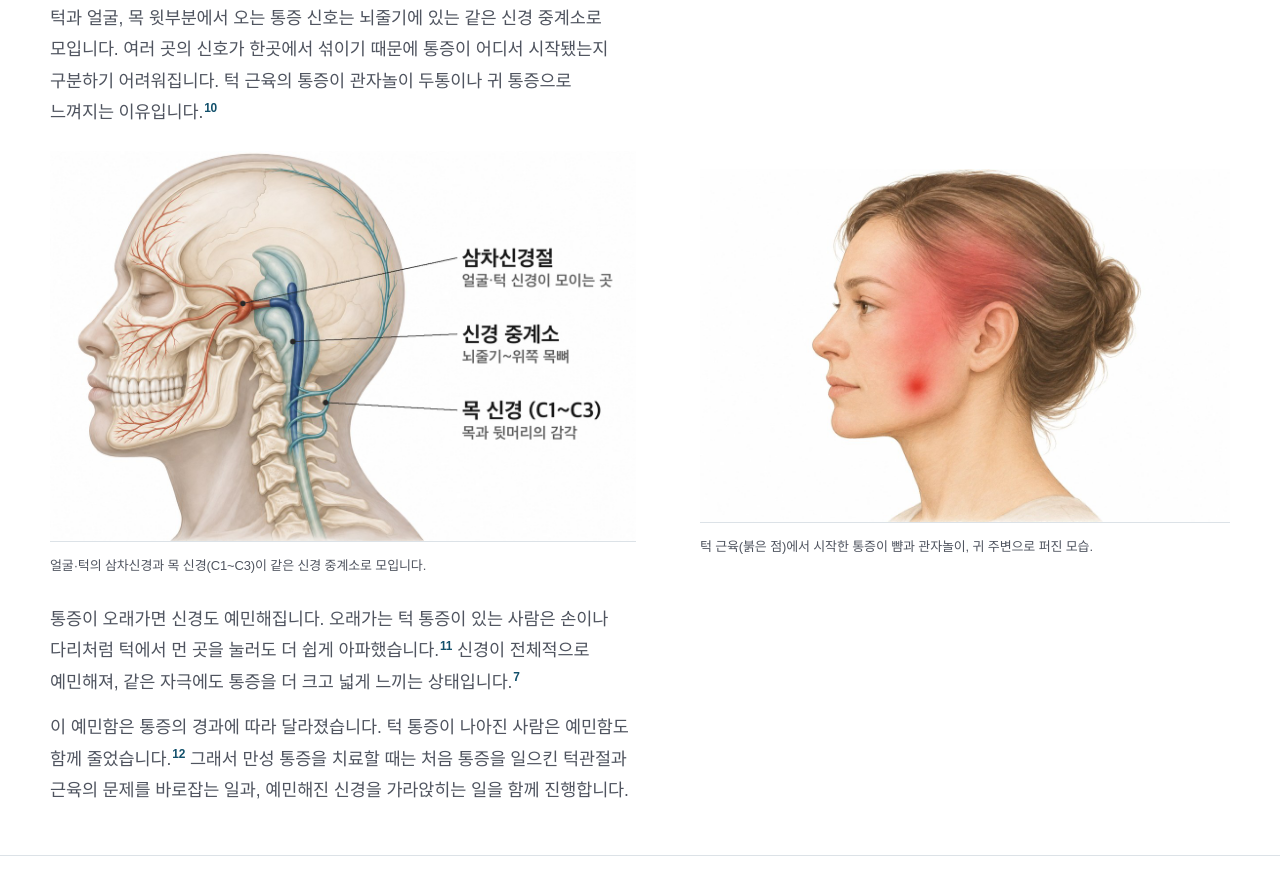
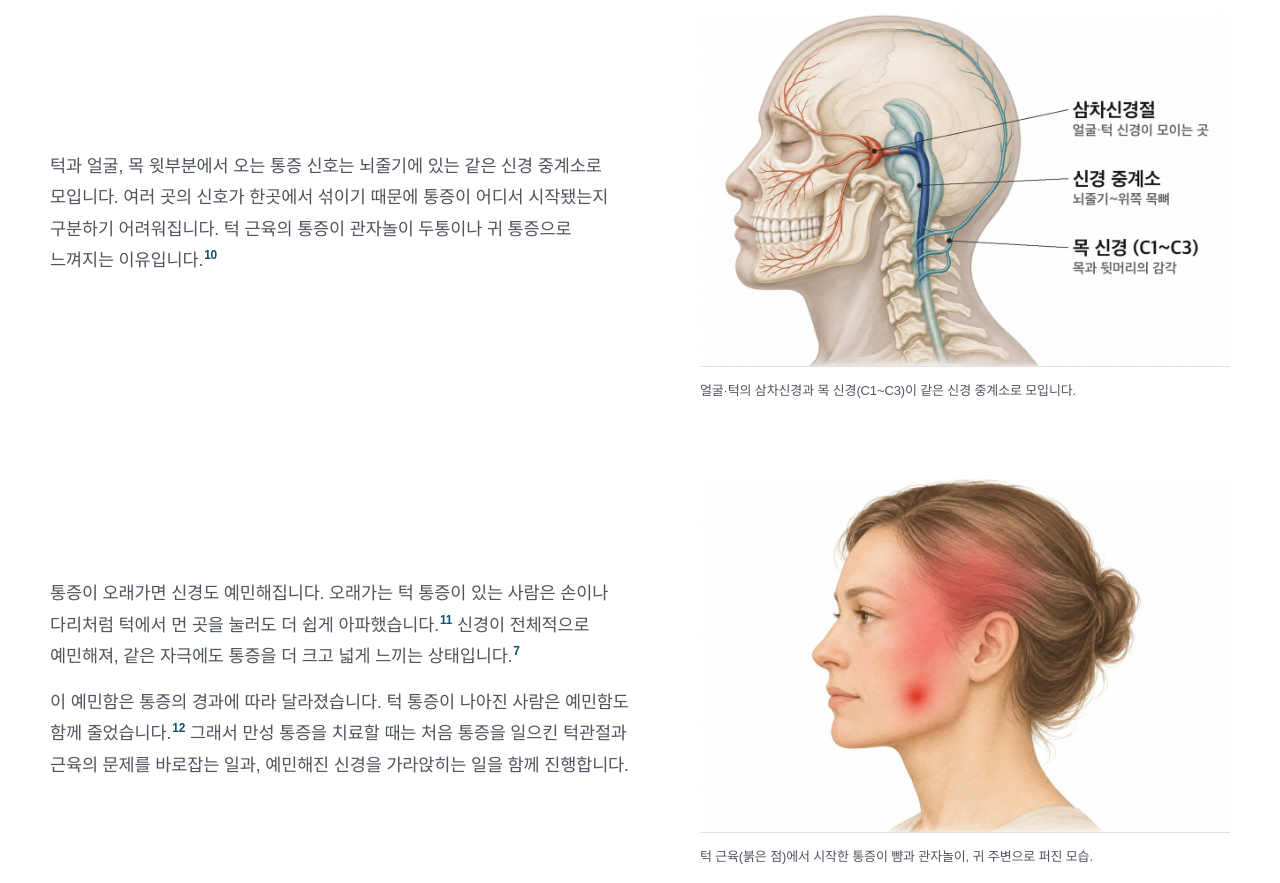
Before and after one commit to Moonho-Choi/meaw-tmj, a plain HTML site: page sym-chronic.html in a window 1280 px wide. Shown: the part 1564-2447 px from the top of the page. Drawn offline with Linux system fonts and the light colour scheme; a web font is replaced by a local one.

Commit message:
만성 통증 쪽 신경 구역 배치: 글과 그림을 두 줄로 짝지음
Co-Authored-By: Claude Opus 5.5 <noreply@anthropic.com>

```diff
--- a/sym-chronic.html
+++ b/sym-chronic.html
@@ -525,26 +525,32 @@ section.refs{border-top:1px solid var(--line);padding-top:28px;padding-bottom:36
 
   <!-- 3. 원리 -->
   <section class="dark">
-    <div class="inner split2">
-      <div>
-        <h2 class="sec-title reveal-x">퍼지는 통증과 예민해진 신경</h2>
+    <div class="inner">
+      <h2 class="sec-title reveal-x">퍼지는 통증과 예민해진 신경</h2>
+      <div class="split2" style="margin-top:26px">
+        <div>
         <p class="sec-sub reveal">턱과 얼굴, 목 윗부분에서 오는 통증 신호는 뇌줄기에 있는 같은 신경 중계소로 모입니다.
         여러 곳의 신호가 한곳에서 섞이기 때문에 통증이 어디서 시작됐는지 구분하기 어려워집니다.
         턱 근육의 통증이 관자놀이 두통이나 귀 통증으로 느껴지는 이유입니다.<sup class="cite">10</sup></p>
-        <div class="figbox reveal" style="margin-top:22px">
+        </div>
+        <div class="figbox reveal">
           <img src="img/convergence.jpg" alt="얼굴과 턱의 삼차신경과 목 신경이 뇌줄기와 위쪽 목뼈 높이의 신경 중계소로 모이는 모습을 그린 해부도">
           <div class="figcap">얼굴·턱의 삼차신경과 목 신경(C1~C3)이 같은 신경 중계소로 모입니다.</div>
         </div>
-        <p class="sec-sub reveal" style="margin-top:14px">통증이 오래가면 신경도 예민해집니다.
+      </div>
+      <div class="split2" style="margin-top:clamp(36px,5vw,64px)">
+        <div>
+        <p class="sec-sub reveal">통증이 오래가면 신경도 예민해집니다.
         오래가는 턱 통증이 있는 사람은 손이나 다리처럼 턱에서 먼 곳을 눌러도 더 쉽게 아파했습니다.<sup class="cite">11</sup>
         신경이 전체적으로 예민해져, 같은 자극에도 통증을 더 크고 넓게 느끼는 상태입니다.<sup class="cite">7</sup></p>
         <p class="sec-sub reveal" style="margin-top:14px">이 예민함은 통증의 경과에 따라 달라졌습니다.
         턱 통증이 나아진 사람은 예민함도 함께 줄었습니다.<sup class="cite">12</sup>
         그래서 만성 통증을 치료할 때는 처음 통증을 일으킨 턱관절과 근육의 문제를 바로잡는 일과, 예민해진 신경을 가라앉히는 일을 함께 진행합니다.</p>
-      </div>
+        </div>
       <div class="figbox reveal">
         <img src="img/referred.jpg" alt="턱 근육에서 시작한 통증이 뺨과 관자놀이, 귀 주변으로 퍼진 모습을 그린 수채풍 옆얼굴">
         <div class="figcap">턱 근육(붉은 점)에서 시작한 통증이 뺨과 관자놀이, 귀 주변으로 퍼진 모습.</div>
+      </div>
       </div>
     </div>
   </section>
```
